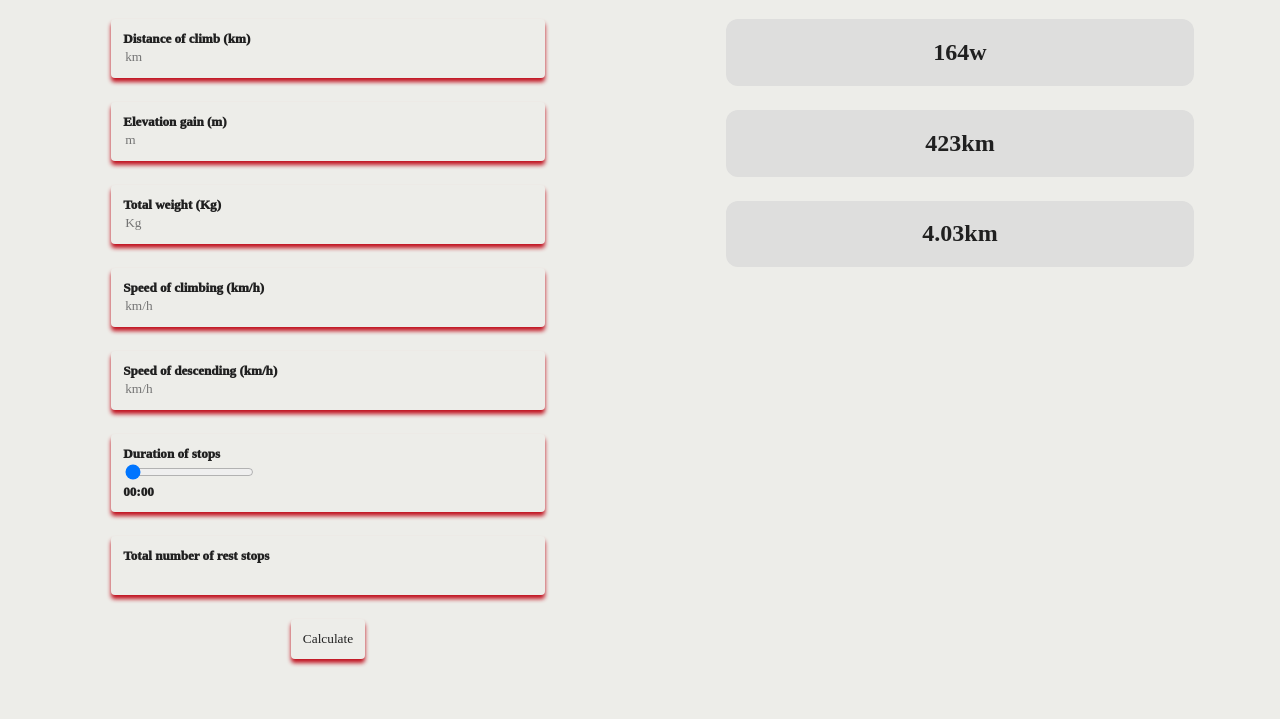
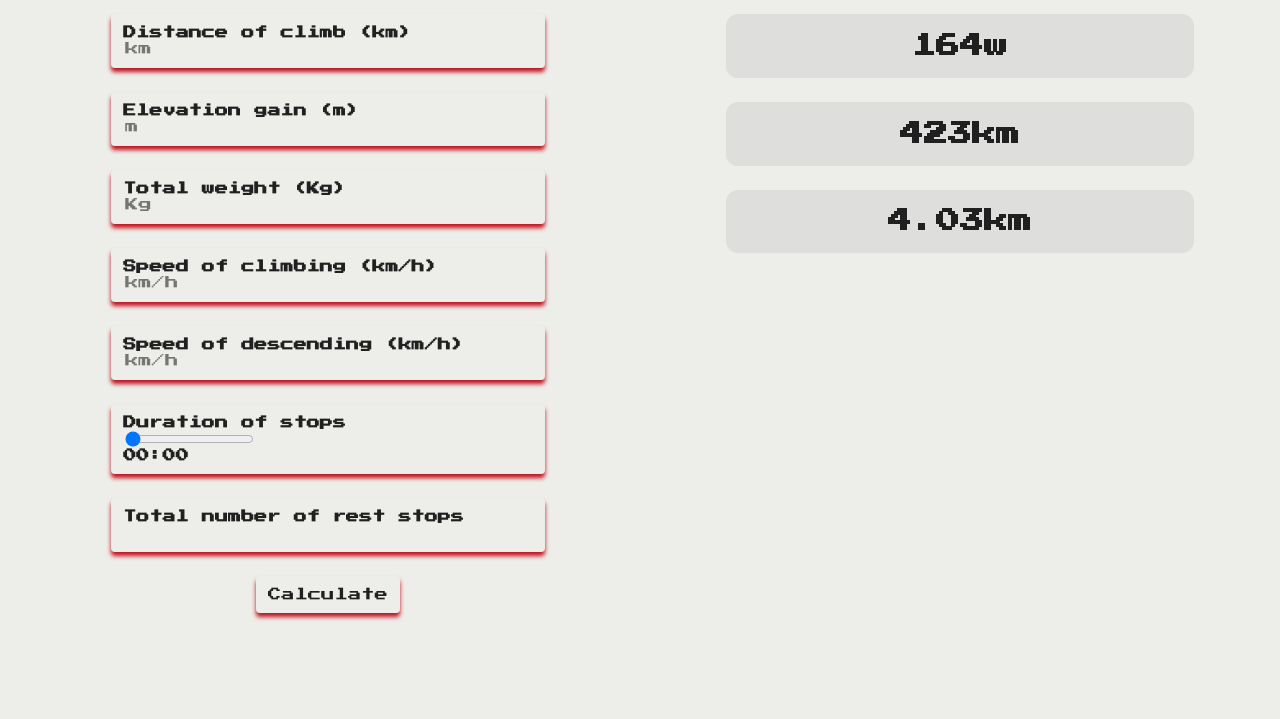
Before and after one commit to SASMIDT03/EverestingCalculator, a website with bundled scripts: page src/index.html in a window 1280 px wide. Shown: the part 81-800 px from the top of the page. Built offline with nearby package versions, Linux system fonts and the light colour scheme; files whose address does not match are found by name.

Commit message:
Add "PressStart2P" font

```diff
--- a/src/mainstyle.css
+++ b/src/mainstyle.css
@@ -17,13 +17,9 @@
 /* import font */
 @font-face {
   font-family: 'Press Start 2P';
-  src: url('assets/PressStart2P-Regular.ttf') format('truetype');
+  src: url('../assets/PressStart2P-Regular.ttf') format('truetype');
 }
 
-@font-face {
-    font-family: "simpleTihi";
-    src: url("assets/NotoSans.ttf") format("truetype");
-}
 
 body {
     display: flex;
```
Also changed, not shown: assets/PressStart2P-Regular.ttf (added).
